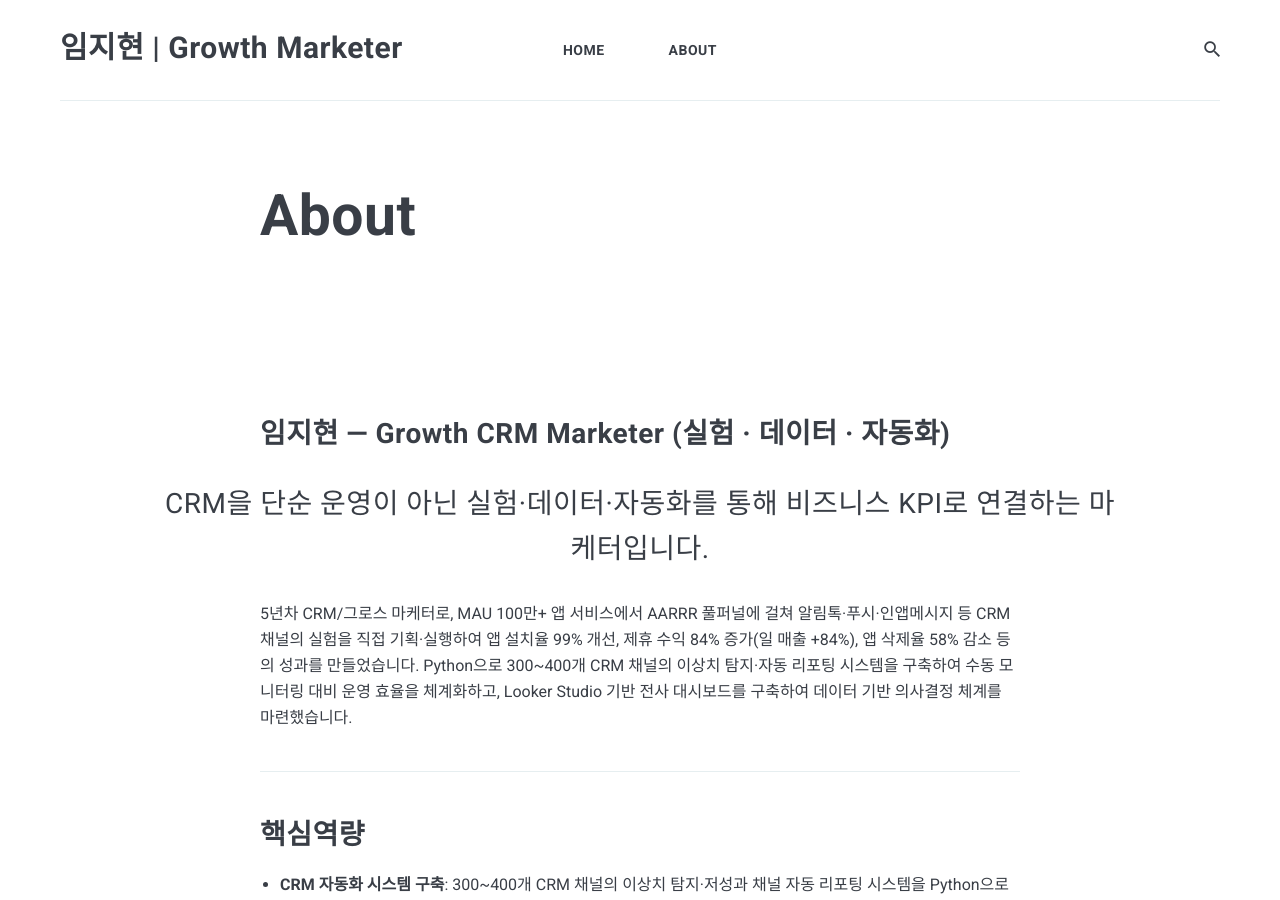
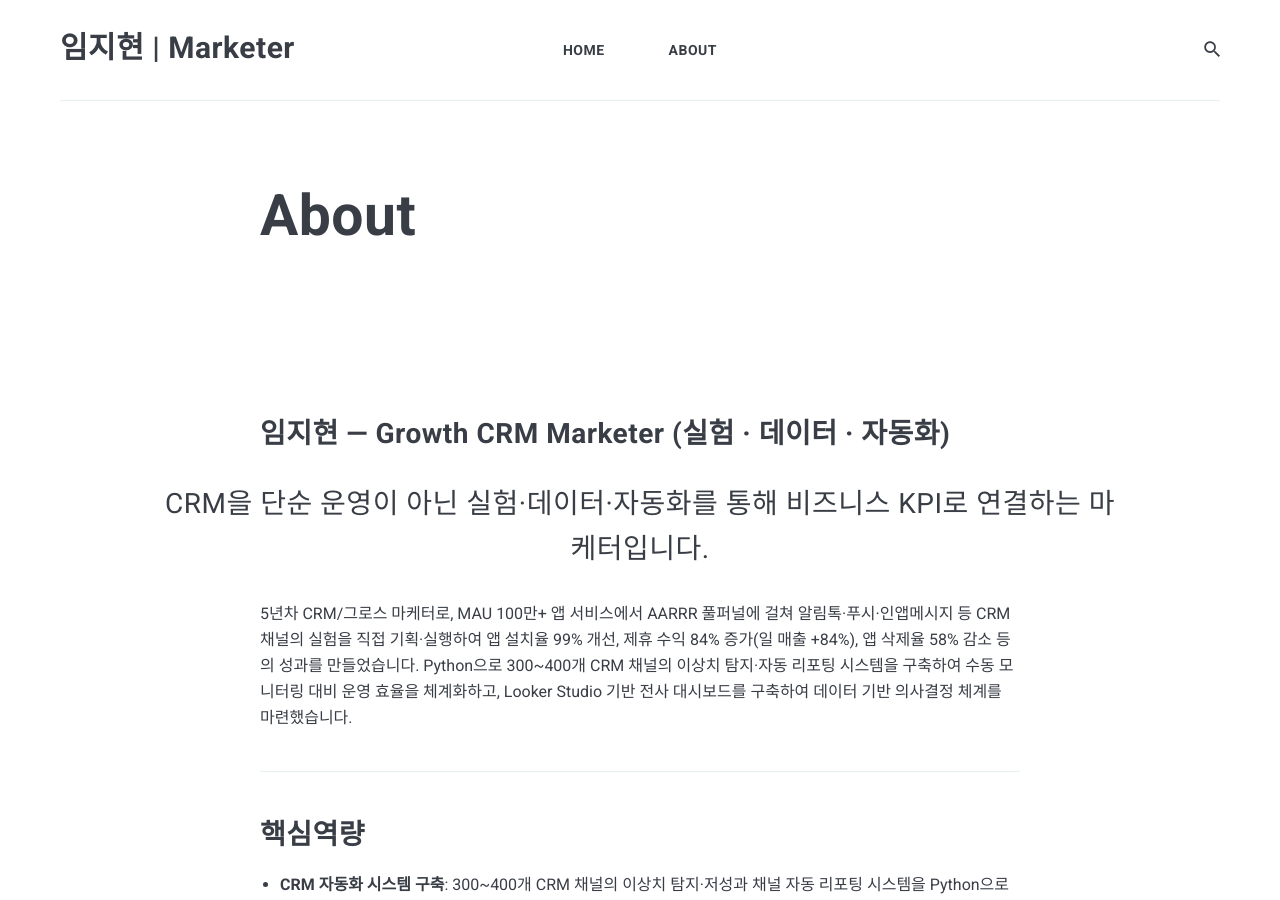
Before and after one commit to JyunIm/JyunIm.github.io, a Jekyll site: the page built from _pages/about.md, in a window 1280 px wide and 900 px high. Built offline with Jekyll 4.4.1, drawn with Linux system fonts in a browser that asks for light colours; nearby versions of some CDN libraries; some of the changed text lies outside the part shown.

Commit message:
Rename site title: Growth Marketer -> Marketer

```diff
--- a/_data/settings.yml
+++ b/_data/settings.yml
@@ -1,6 +1,6 @@
 #-------------------------------
 # General Site Settings
-title: 임지현 | Growth Marketer
+title: 임지현 | Marketer
 logo: # no logo
 description: 그로스 마케터 임지현의 포트폴리오
 
```
